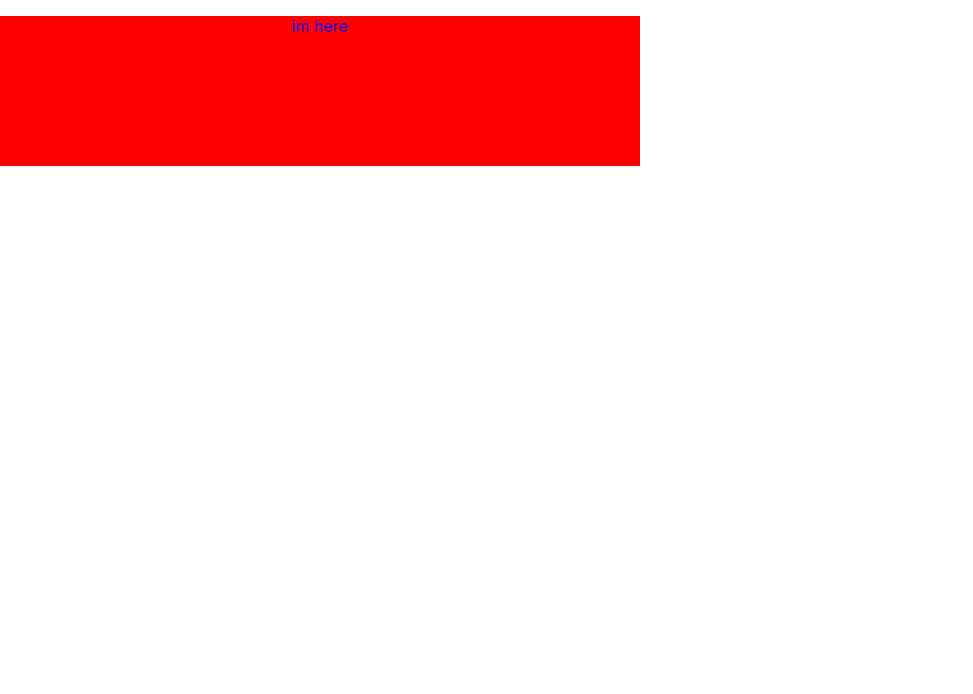
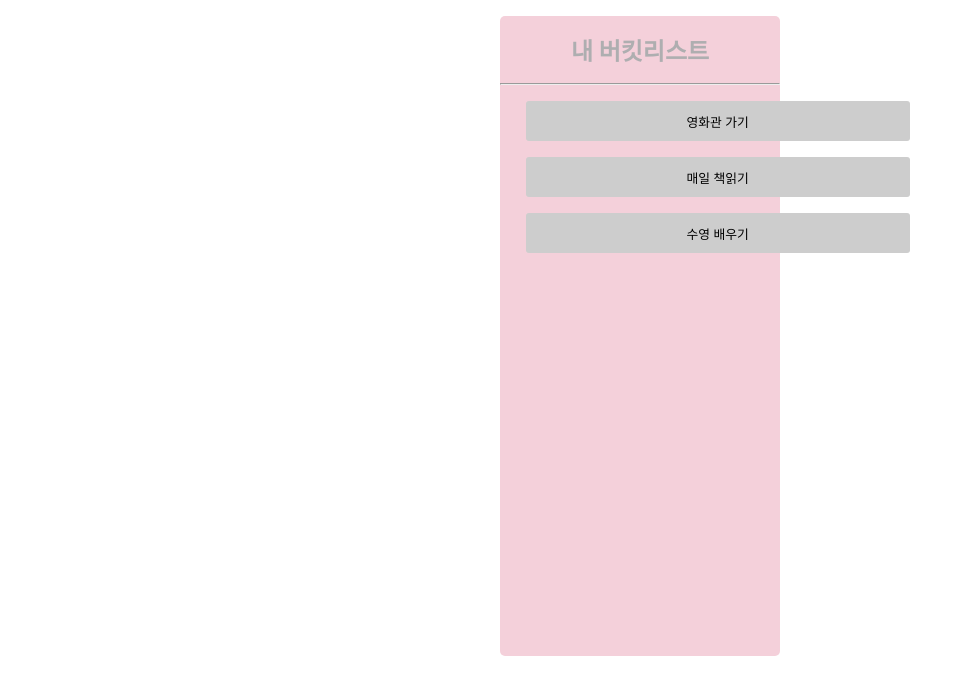
Before and after one commit to GAHYUN-P/reactprac3, a React (Create React App) app: page / in a window 1280 px wide. Shown: the top 694 px of the page, without its empty margins (0-973 px from the left). Built offline with nearby package versions, Linux system fonts and the light colour scheme.

Commit message:
styled-components로bucketList스타일입히기

```diff
--- a/src/App.js
+++ b/src/App.js
@@ -10,33 +10,26 @@ function App() {
 
     return (
         <div className="App">
-            <MyStyled bg_color={true}>
-              <p>im here</p>
-            </MyStyled>
-            {/* bg_color={true} 지우면 보라색됨 */}
-
-            {/* <h1>내 버킷리스트</h1> */}
-            {/* 컴포넌트를 넣어줍니다. */}
-            {/* <BucketList list_a = {list}/> */}
+          <Container>
+            <h1>내 버킷리스트</h1>
+            <hr/>
+            <BucketList list_a = {list}/>
+          </Container>
         </div>
     );
 }
 
-const MyStyled = styled.div `
-  width: 50vw;
-  min-height: 150px;
-  background-color: ${(props) => (props.bg_color ? "red" : "purple")};
-  // if문 사용 불가, 삼항연산자 사용 가능
-  p {
-    color: blue;
-  }
-  // scss 문법도 사용 가능하다.
-  // 네스팅 기능
-  &:hover{
-    background-color: yellow;
-  }
-  // scss 문법 2 : &는 나 자신을 의미
-
+const Container = styled.div `
+    background-color: #F4D0DA;
+    width: 35vh;
+    height: 50vw;
+    margin: auto;
+    border-radius: 5px;
+    h1 {
+      color: #AEAEB0;
+      font-size: 1.5em;
+      padding-top: 2vh;
+    }
 `;
 
 export default App;
--- a/src/BucketList.js
+++ b/src/BucketList.js
@@ -1,5 +1,6 @@
 // 리액트 패키지를 불러옵니다.
 import React from 'react';
+import styled from "styled-components";
 
 // 함수형 컴포넌트는 이렇게 쓸 수도 있고 function Bucketlist(props){ return ( <div>버킷 리스트</div>
 // ); } 이렇게 쓸 수도 있어요. =>가 들어간 함수를 화살표 함수라고 불러요. 저희는 앞으로 화살표 함수를 사용할거예요. 앗 () 안에
@@ -24,13 +25,28 @@ const BucketList = (props) => {
                     // props가 list형이기 때문에 props.list_a로 가져와야 배열의 형태로 가져온다.
                     // 콘솔을 확인해봅시다 :)
                     console.log(list);
-                    return (<div key={index}>{list}</div>);
+                    return (<div key={index}><ListBox>{list}</ListBox></div>);
                 })
             }
         </div>
     );
 }
 
+
+const ListBox = styled.button`
+    background-color: #CDCDCD;
+    height: 5vh;
+    width: 30vw;
+    font-size: 0.8em;
+    margin: 1vh 2vw;
+    padding: 1vh;
+    border: none;
+    border-radius: 3px;
+    &:hover{
+        background-color: white;
+        border: 2px solid #CDCDCD;
+    }
+`;
 // 우리가 만든 함수형 컴포넌트를 export 해줍니다. export 해주면 다른 컴포넌트에서 BucketList 컴포넌트를 불러다 쓸 수
 // 있어요.
 export default BucketList;
```
